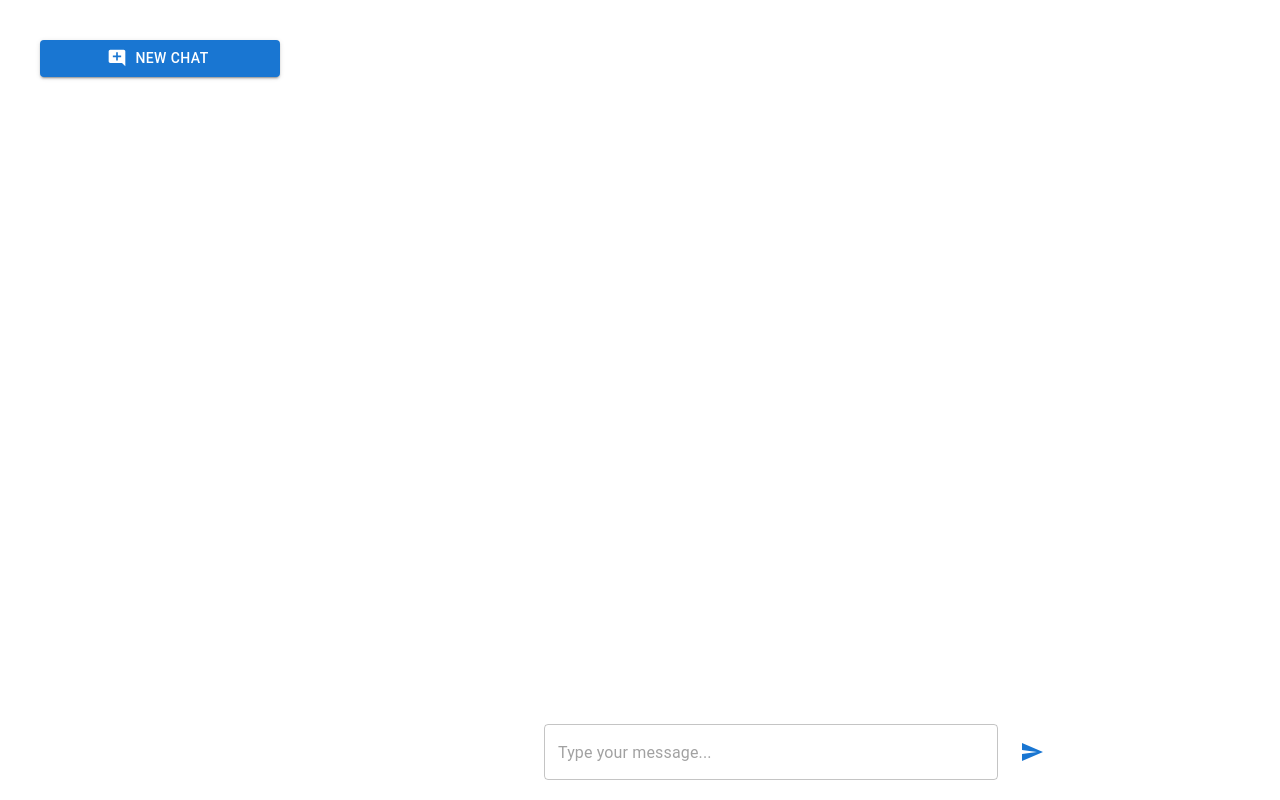
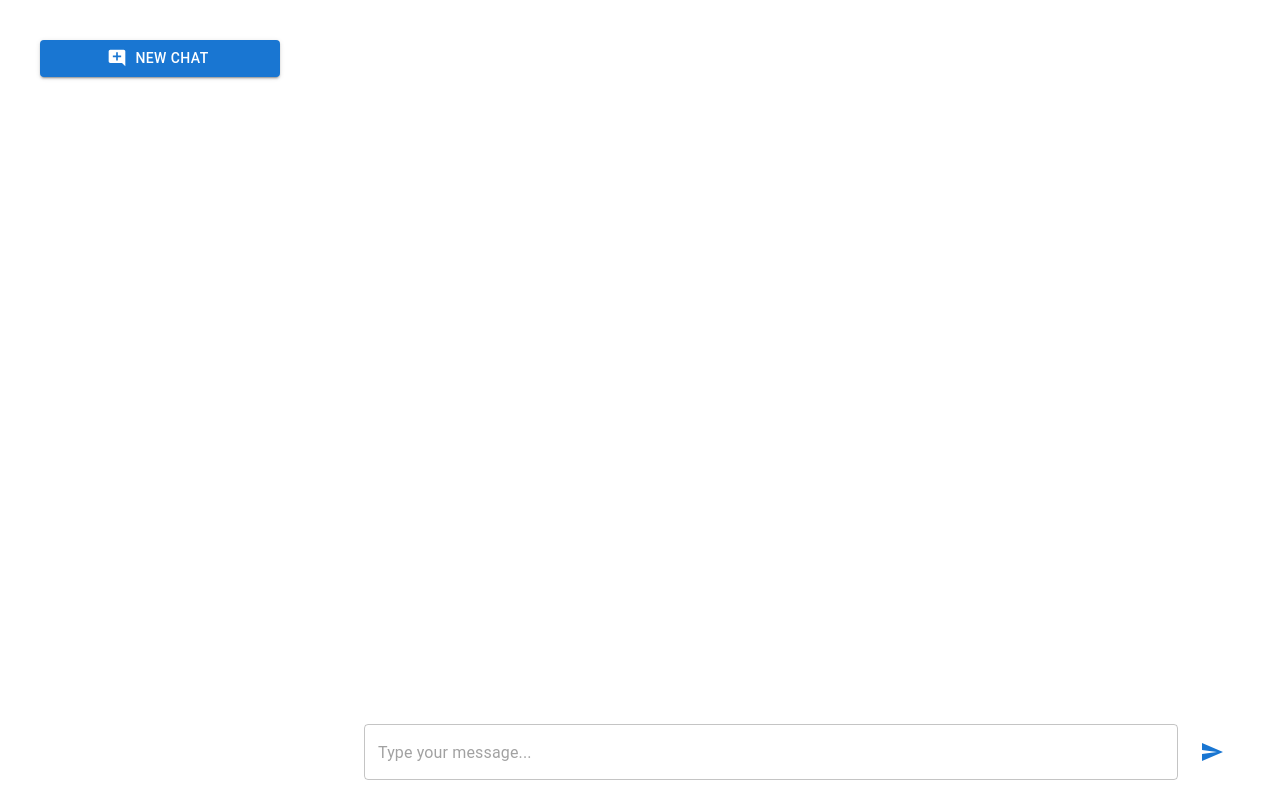
Before and after one commit to Docker69/PlayWithChatGPT, a React (Create React App) app in the folder frontend/: page / in a window 1280 px wide. Built offline with nearby package versions, Linux system fonts and the light colour scheme.

Commit message:
Mainly UI updates

```diff
--- a/frontend/public/index.html
+++ b/frontend/public/index.html
@@ -28,7 +28,8 @@
   </head>
   <body>
     <noscript>You need to enable JavaScript to run this app.</noscript>
-    <div id="root"></div>
+    <!-- set div to fill whole screen in the div -->
+       <div id="root" style="width: -webkit-fill-available;"></div>
     <!--
       This HTML file is a template.
       If you open it directly in the browser, you will see an empty page.
--- a/frontend/src/App.css
+++ b/frontend/src/App.css
@@ -1,5 +1,7 @@
 .App {
   text-align: center;
+  display: flex;
+  width: inherit;
 }
 
 .App-logo {
@@ -11,10 +13,6 @@
   .App-logo {
     animation: App-logo-spin infinite 20s linear;
   }
-}
-
-.App-div {
-  display: flex;
 }
 
 .App-header {
--- a/frontend/src/components/ChatSession.tsx
+++ b/frontend/src/components/ChatSession.tsx
@@ -1,10 +1,9 @@
-import React, { useContext, useEffect, useState } from "react";
+import React, { FunctionComponent, useContext, useEffect, useState } from "react";
 import { IconButton, Box, Container, TextField } from "@mui/material";
 import SendIcon from "@mui/icons-material/Send";
 import { store } from "../utils/store";
 import { SEND_CHAT_PROMPT, USER_ROLE } from "../utils/storeConstants";
 import { sendChatPrompt } from "../api/chatAPI";
-type ChatSessionProps = {};
 
 const MessageBubble = ({
   role,
@@ -16,7 +15,8 @@ const MessageBubble = ({
   mine: boolean;
 }) => (
   <Box
-    maxWidth="60%"
+//    display="flex"
+    maxWidth="80%"
     bgcolor={mine ? "#ebebeb" : "#f4f4f4"}
     alignSelf={mine ? "flex-end" : "flex-start"}
     borderRadius="15px"
@@ -33,32 +33,11 @@ const MessageBubble = ({
     >
       {role}
     </p>
-    <p style={{ fontSize: "14px", margin: "0" }}>{content}</p>
+    <p style={{ textAlign: "left", fontSize: "14px", margin: "0" }}>{content}</p>
   </Box>
 );
 
-const ChatSession: React.FC<ChatSessionProps> = () => {
-/*
-  const messages = [
-    { author: "John Doe", message: "Hello!", mine: false },
-    { author: "Jane Smith", message: "Hi, how are you?", mine: true },
-    {
-      author: "John Doe",
-      message: "I am doing good. Thanks for asking.",
-      mine: false,
-    },
-    {
-      author: "Jane Smith",
-      message: "How is your day going?",
-      mine: true,
-    },
-    {
-      author: "John Doe",
-      message: "It is going well. How about yours?",
-      mine: false,
-    },
-  ];
-*/
+const ChatSession: FunctionComponent = () => {
   const [prompt, setPrompt] = useState("");
   const { state, dispatch } = useContext(store);
 
@@ -69,6 +48,7 @@ const ChatSession: React.FC<ChatSessionProps> = () => {
 
     const updatedMessages = [...state.activeChatSession.messages, {role: USER_ROLE, content: prompt}];
     const payload = {...state.activeChatSession, messages: updatedMessages };
+    dispatch({ type: SEND_CHAT_PROMPT, payload: payload });
 
     //wait for sendChatPrompt to return before dispatching
     sendChatPrompt(payload).then(({success, response}) => {
@@ -87,10 +67,10 @@ const ChatSession: React.FC<ChatSessionProps> = () => {
 
   return (
     <Container
-      maxWidth="sm"
+      /*maxWidth="sm"*/
       style={{ height: "100%", display: "flex", flexDirection: "column" }}
     >
-      <Box sx={{ flex: "1", overflowY: "auto", p: "20px" }}>
+      <Box sx={{ display: "flow", flex: "1", overflowY: "auto", p: "20px" }}>
         {state.activeChatSession.messages.map((message, index) => (
           <MessageBubble key={index} {...message} mine={message.role === USER_ROLE ? true : false} />
         ))}
--- a/frontend/src/components/ChatSessions.tsx
+++ b/frontend/src/components/ChatSessions.tsx
@@ -1,4 +1,4 @@
-import React, { useContext, useEffect, useState } from "react";
+import React, { FunctionComponent, useContext, useEffect, useState } from "react";
 import styled from "styled-components";
 import {
   Avatar,
@@ -33,9 +33,7 @@ const NewChatForm = styled.form`
   margintop: 15px;
 `;
 
-type ChatSessionsProps = {};
-
-const ChatSessions: React.FC<ChatSessionsProps> = () => {
+const ChatSessions: FunctionComponent = () => {
   const [isNewChatOpen, setIsNewChatOpen] = useState(false);
   const [newRole, setNewRole] = useState("");
   const { state, dispatch } = useContext(store);
--- a/frontend/src/components/HomPage.tsx
+++ b/frontend/src/components/HomPage.tsx
@@ -1,12 +1,9 @@
-import React from 'react';
+import { FunctionComponent } from 'react';
 import Layout from './Layout';
-import ChatSession from './ChatSession';
 
-const HomePage: React.FC = () => {
+const HomePage: FunctionComponent = () => {
   return (
-    <Layout>
-       <ChatSession />
-    </Layout>
+    <Layout />
   );
 };
 
--- a/frontend/src/components/Layout.tsx
+++ b/frontend/src/components/Layout.tsx
@@ -1,17 +1,15 @@
 import { Box } from '@mui/material';
 import ChatSessions from './ChatSessions';
+import ChatSession from './ChatSession';
+import { FunctionComponent } from 'react';
 
-type LayoutProps = {
-  children: React.ReactNode;
-};
-
-const Layout: React.FC<LayoutProps> = ({ children }) => {  return (
-    <Box display="flex" flexDirection="row">
+const Layout: FunctionComponent = () => {  return (
+    <Box display="flex" flexDirection="row" width={"inherit"}>
       <Box width="25%" height="100vh">
         <ChatSessions />
       </Box>
       <Box width="75%" height="100vh">
-        {children}
+        <ChatSession />
       </Box>
     </Box>
   );
--- a/frontend/src/index.css
+++ b/frontend/src/index.css
@@ -1,5 +1,6 @@
 body {
   margin: 0;
+  display:flex;
   font-family: -apple-system, BlinkMacSystemFont, 'Segoe UI', 'Roboto', 'Oxygen',
     'Ubuntu', 'Cantarell', 'Fira Sans', 'Droid Sans', 'Helvetica Neue',
     sans-serif;
```
